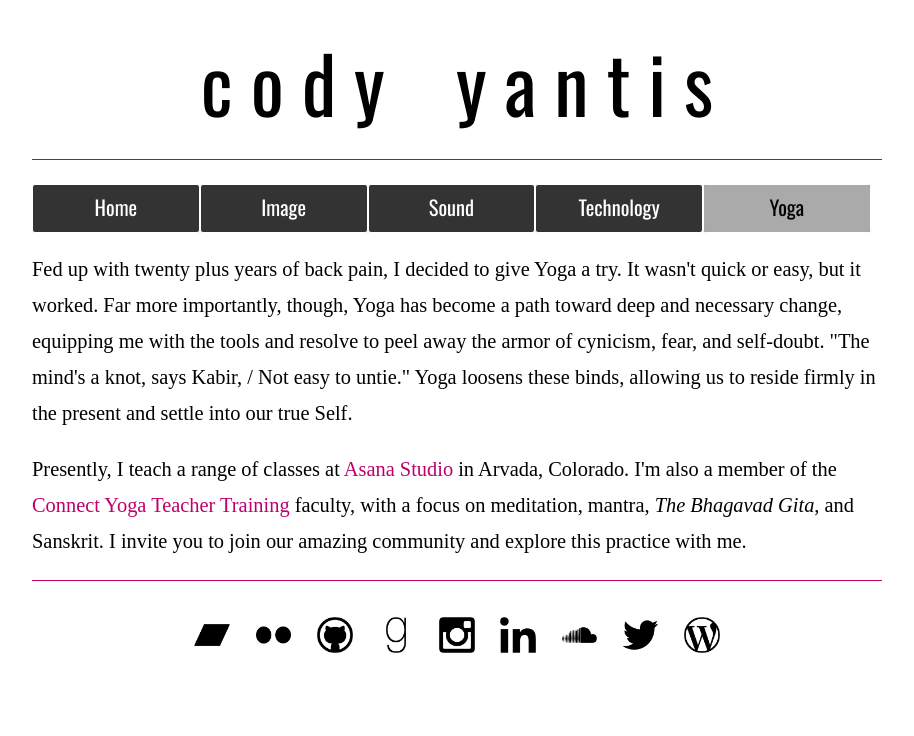
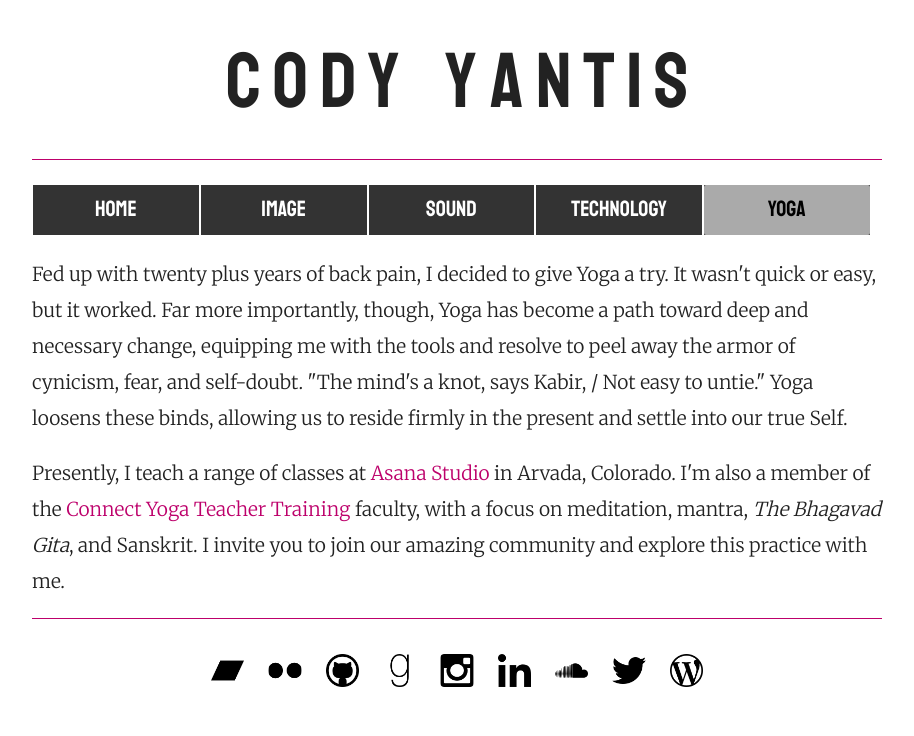
Before and after one commit to cyantis/my-website, a plain HTML site: page yoga.html in a window 1280 px wide. Shown: the whole page, without its empty margins (183-1097 px from the left). Drawn offline with nearby package versions, Linux system fonts and the light colour scheme; a web font is replaced by a local one.

Commit message:
adds new typefaces

```diff
--- a/yantis.css
+++ b/yantis.css
@@ -1,7 +1,7 @@
 body {
 	font-size: x-large;
-	font-family: 'Sumana', serif;
-	color: ##222222;
+	font-family: 'Merriweather', serif;
+	color: #222222;
 	line-height: 1.5em;
 	width: 80%;
 	max-width: 850px;
@@ -10,13 +10,13 @@ body {
 }
 
 p {
-    font-size: .85em;
+    font-size: .8em;
 }
 
 h1 {
 	font-size: 3.25em;
 	text-align: center;
-	font-family: 'Oswald', sans-serif;
+	font-family: 'Staatliches', sans-serif;
 	font-weight:100;
 }
 
@@ -44,23 +44,23 @@ header {
 #image img {
 	width: 49%;
 	margin: .5em auto 0 auto;
-	border-radius: 3px;
+	/*border-radius: 3px;*/
 }
 
 .round_photo {
 	margin: 1.5em auto 0 auto;
 	width: 400px;
-	border-radius: 3px;
+	/*border-radius: 3px;*/
 }
 
 .menu {
 	list-style: none;
 	padding: 0;
 	width: 100%;
-	height: 47px;
+	height: 50px;
 	position: relative;
-	font-family: 'Oswald', sans-serif;
-	font-size: .85em;
+	font-family: 'Staatliches', sans-serif;
+	font-size: .92em;
 }
 
 .menu li {
@@ -74,7 +74,7 @@ header {
 	border: solid;
 	border-width: 1px;
 	border-color: #fff;
-  border-radius: 3px;
+  /*border-radius: 3px;*/
 	-webkit-transition: background-color 0.5s ease-in-out;
 	transition: background-color 0.5s ease-in-out;
 }
@@ -109,36 +109,36 @@ a.active {
 .menu li:nth-child(1):hover {
 	top: 0;
 	background-color: #666666;
-	-webkit-transition: background-color 0.5s ease-in-out;
-	transition: background-color 0.5s ease-in-out;
+	-webkit-transition: background-color 0.3s ease-in-out;
+	transition: background-color 0.3s ease-in-out;
 }
 
 .menu li:nth-child(2):hover {
 	top: 30px;
 	background-color: #666666;
-	-webkit-transition: background-color 0.5s ease-in-out;
-	transition: background-color 0.5s ease-in-out;
+	-webkit-transition: background-color 0.3s ease-in-out;
+	transition: background-color 0.3s ease-in-out;
 }
 
 .menu li:nth-child(3):hover {
 	top: 60px;
 	background-color: #666666;
-	-webkit-transition: background-color 0.5s ease-in-out;
-	transition: background-color 0.5s ease-in-out;
+	-webkit-transition: background-color 0.3s ease-in-out;
+	transition: background-color 0.3s ease-in-out;
 }
 
 .menu li:nth-child(4):hover {
 	top: 90px;
 	background-color: #666666;
-	-webkit-transition: background-color 0.5s ease-in-out;
-	transition: background-color 0.5s ease-in-out;
+	-webkit-transition: background-color 0.3s ease-in-out;
+	transition: background-color 0.3s ease-in-out;
 }
 
 .menu li:nth-child(5):hover {
 	top: 90px;
 	background-color: #666666;
-	-webkit-transition: background-color 0.5s ease-in-out;
-	transition: background-color 0.5s ease-in-out;
+	-webkit-transition: background-color 0.3s ease-in-out;
+	transition: background-color 0.3s ease-in-out;
 }
 
 footer {
--- a/yoga.html
+++ b/yoga.html
@@ -2,7 +2,7 @@
 <html>
 	<head>
 		<title>Yoga.</title>
-		<link href="https://fonts.googleapis.com/css?family=Oswald|Sumana" rel="stylesheet">
+			<link href="https://fonts.googleapis.com/css?family=Staatliches|Merriweather:300" rel="stylesheet">
     	<link href="yantis.css" rel="stylesheet">
     	<meta content="A website for Cody Yantis (sound maker. picture taker. software engineer. yoga teacher. librarian.)" name="description">
 		<meta name="viewport" content="width=device-width">
@@ -12,11 +12,11 @@
 		<h1>c o d y&nbsp;&nbsp;&nbsp; y a n t i s</h1>
 	</header>
 	<ul class="menu">
-		<li><a href="index.html">Home</a></li>
-		<li><a href="image.html">Image</a></li>
-		<li><a href="sound.html">Sound</a></li>
-		<li><a href="technology.html">Technology</a></li>
-		<li><a href="yoga.html" class="active">Yoga</a></li>
+		<li><a href="index.html">HOME</a></li>
+		<li><a href="image.html">IMAGE</a></li>
+		<li><a href="sound.html">SOUND</a></li>
+		<li><a href="technology.html">TECHNOLOGY</a></li>
+		<li><a href="yoga.html" class="active">YOGA</a></li>
 	</ul>
 	<div id="main_content">
 		<p>Fed up with twenty plus years of back pain, I decided to give Yoga a try. It wasn't quick or easy, but it worked. Far more importantly, though, Yoga has become a path toward deep and necessary change, equipping me with the tools and resolve to peel away the armor of cynicism, fear, and self-doubt. "The mind's a knot, says Kabir, / Not easy to untie." Yoga loosens these binds, allowing us to reside firmly in the present and settle into our true Self.
```
Also changed, not shown: image.html (+6 -6 lines), index.html (+6 -6 lines), sound.html (+7 -7 lines), technology.html (+6 -6 lines), images/website_profile.jpg, 2 other files.
